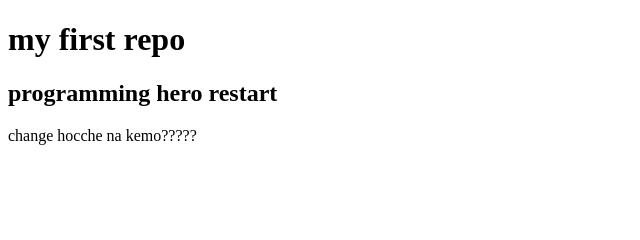
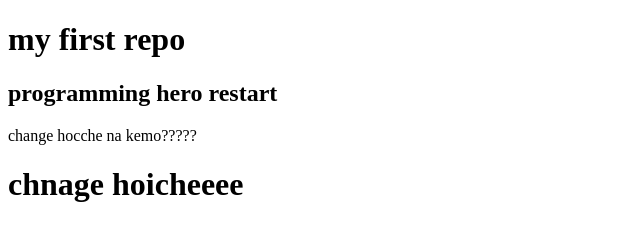
Before and after one commit to ShaifullahALAhad/programming-hero-restart-2022, a plain HTML site: page index.html in a window 1280 px wide. Shown: the whole page, without its empty margins (0-640 px from the left). Drawn offline with Linux system fonts and the light colour scheme.

Commit message:
chnage hoicher

```diff
--- a/index.html
+++ b/index.html
@@ -11,5 +11,7 @@
     <h2>programming hero restart</h2>
 
     <p>change hocche na kemo?????</p>
+
+    <h1>chnage hoicheeee</h1>
 </body>
 </html>
```
